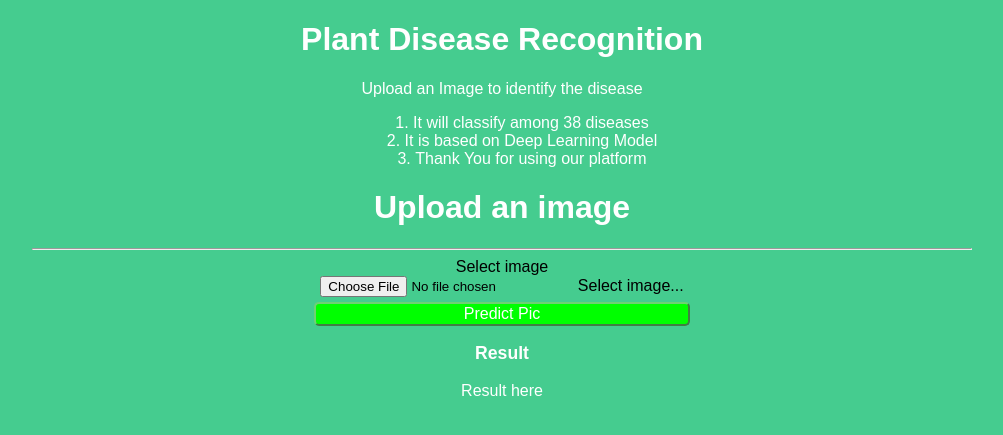
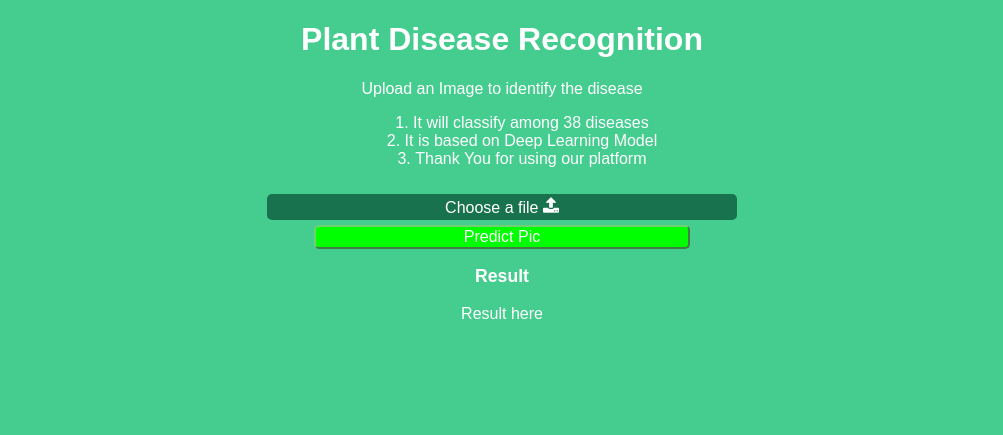
Before and after one commit to VIKGO123/Plant_Disease_Recoginition, a Flask app: page / in a window 1280 px wide. Shown: the part 38-473 px from the top of the page, without its empty margins (138-1141 px from the left). Run offline with Flask 2, Linux system fonts and the light colour scheme.

Commit message:
Update index.html

```diff
--- a/templates/index.html
+++ b/templates/index.html
@@ -20,7 +20,7 @@
             <li>It is based on Deep Learning Model</li>
             <li>Thank You for using our platform</li>
         </ol>
-       <div class="container">
+<!--        <div class="container">
   <div class="row">
     <div class="col">
 
@@ -50,3 +50,20 @@
 </div>
     </body>
 </html>
+ -->
+ <div class="container">
+            <form  id="formId" enctype="multipart/form-data">
+                <input type="file" class="inputFile" name="file" id="fileId" accept="image/*">
+                <div class ="upload-button">
+                    <label id="labelId" for="file" >Choose a file</label>
+                    <img src="{{ url_for('static', filename='upload-white.png') }}"/>
+                </div>
+                <input type="submit" value="Predict Pic" id="predict"/>
+            </form>
+            <div id="result">
+                <h3>Result</h3>
+                <p>Result here</p>
+            </div>
+        </div>
+    </body>
+</html>
```
